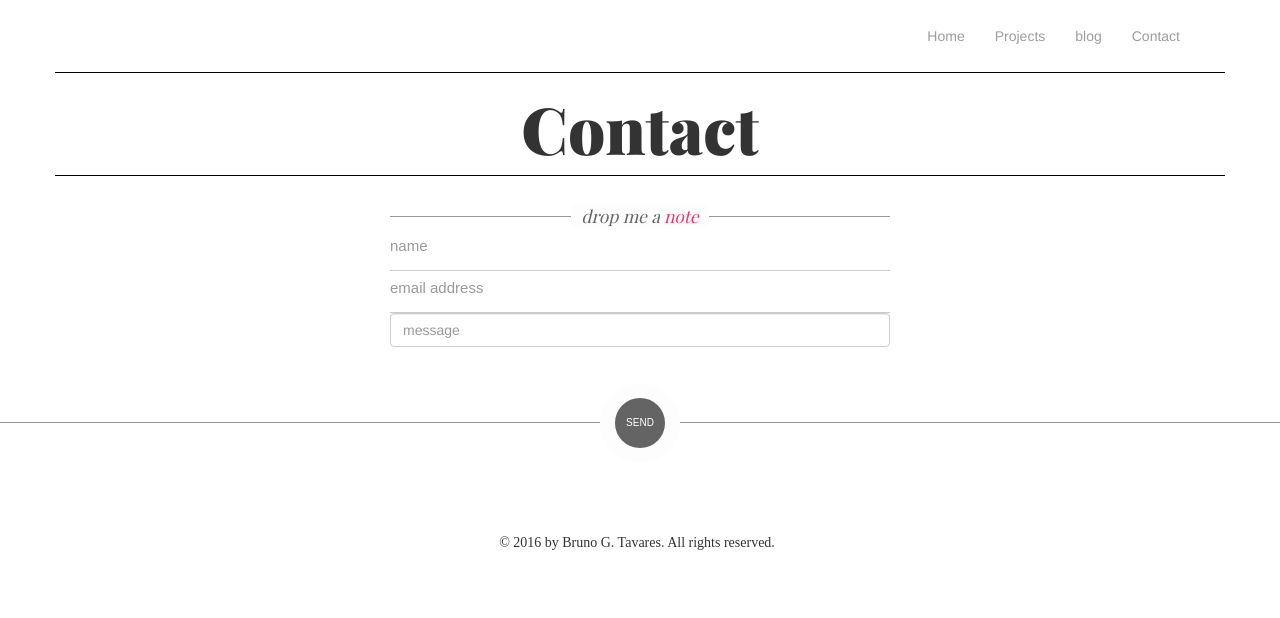
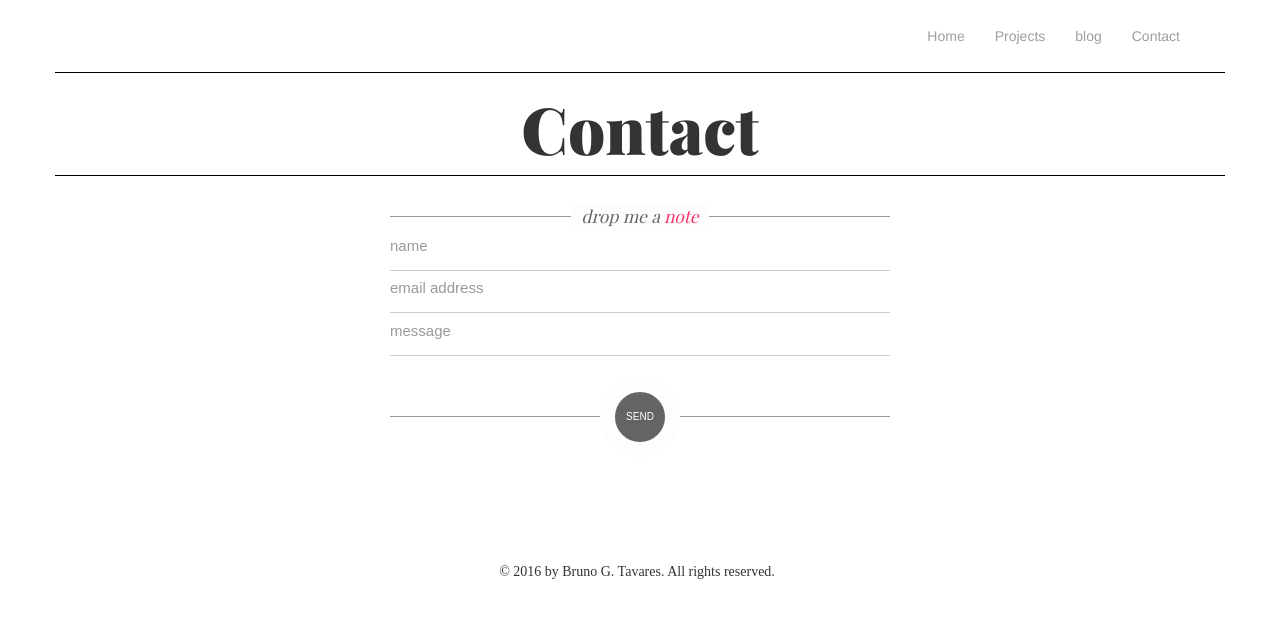
Before and after one commit to bruno78/bruno78.github.io, a Jekyll site: the page built from contact.html, in a window 1280 px wide. Shown: the top 618 px of the page. Built offline with Jekyll 4.4.1, drawn with Linux system fonts in a browser that asks for light colours; nearby versions of some CDN libraries; some web fonts are replaced.

Commit message:
fixed form

```diff
--- a/contact.html
+++ b/contact.html
@@ -19,7 +19,7 @@ title: Contact
 
     <!--div class="form-group floating-label-form-group controls" id="form-body" >
       <input type='hidden' name='redirect_to' value='<http://brunogtavares.com/thank-you.html>' /-->
-
+    <div class="form-group floating-label-form-group controls">
       <input type="text" name="_replyto" class="form-control" id="message" placeholder="message">
     </div>
 
```
